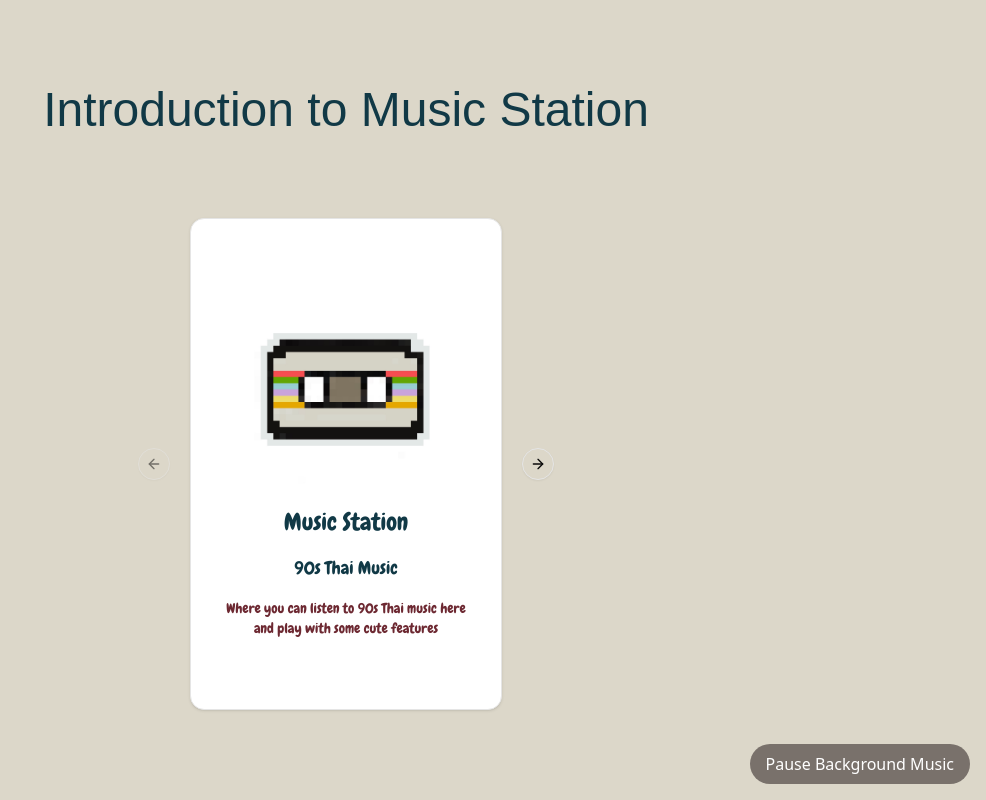
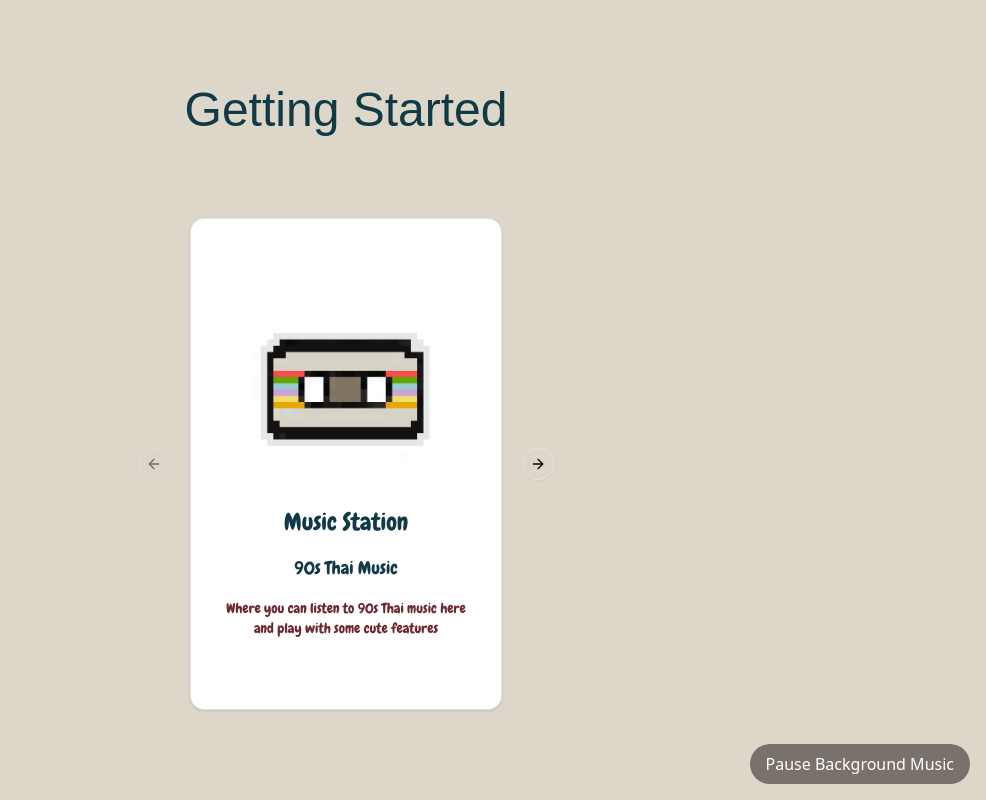
Before and after one commit to PattiyaY/music-station, a Next.js app: page /introduction in a window 1280 px wide. Shown: the whole page, without its empty margins (294-1280 px from the left). Built offline with nearby package versions, Linux system fonts and the light colour scheme; no server answers; a web font is replaced by a local one.

Commit message:
fix: update header text for better clarity

```diff
--- a/src/app/introduction/page.tsx
+++ b/src/app/introduction/page.tsx
@@ -24,7 +24,7 @@ export default function Introduction() {
             <h1
               className={`font-bold text-5xl text-[#113946] ${ewert.className}`}
             >
-              Introduction to Music Station
+              Getting Started
             </h1>
             <Carousel className="w-full max-w-xs">
               <CarouselContent className="h-full">
```
